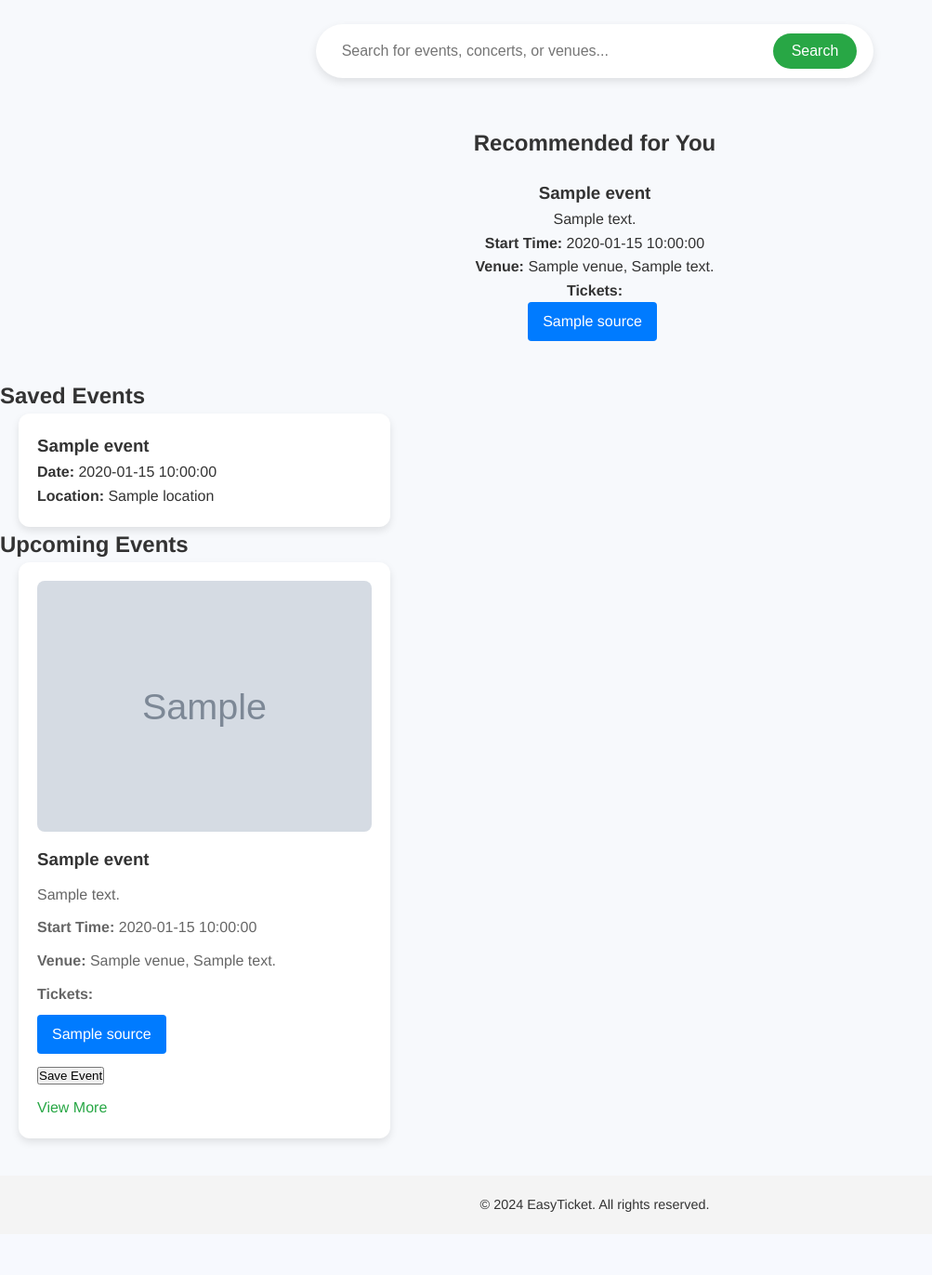
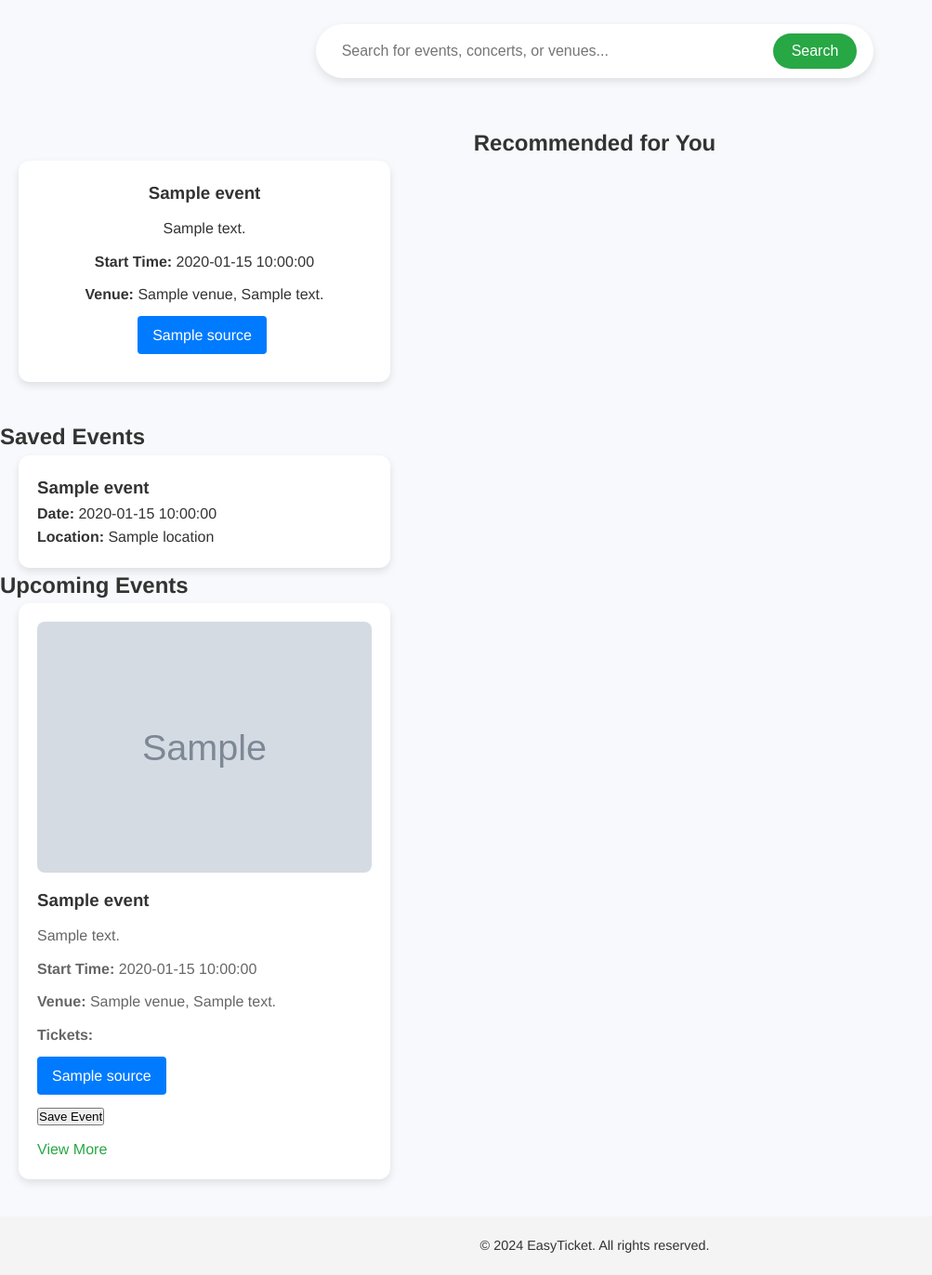
Before and after one commit to Krwaheed/EasyTicket, a Flask app: template templates/user-dashboard.html in a window 1280 px wide. Shown: the part 200-1572 px from the top of the page at 93% size, without its empty margins (0-1003 px from the left). Before the commit the page ends 1504 px from the top, so only its background shows below. Run offline with Flask 3, Linux system fonts and the light colour scheme; the template is opened without the code that fills it: most values are stand-ins (such as "Sample title", 1, 10 or a date in 2020); grey boxes marked "Sample" are stand-in pictures.

Commit message:
recommendation working and presentable layout

```diff
--- a/app.py
+++ b/app.py
@@ -1,5 +1,7 @@
 
 import os
+import random
+
 from flask import flash
 import mysql.connector
 from flask import render_template, Flask, request, session, redirect, url_for, jsonify
@@ -74,7 +76,7 @@
     }
 
     headers = {
-        "x-rapidapi-key": "e1771a4d3cmshe1422348b33577ap137634jsnf514f28dfad6",
+        "x-rapidapi-key": "a3804edb29msh3d684e1f89bacb1p1e8605jsn41cfb1cbdb6c",
         "x-rapidapi-host": "real-time-events-search.p.rapidapi.com"
     }
 
@@ -87,7 +89,7 @@
 
 
 def get_user_recommendations(username):
-    """Fetch recommended events based on user interests."""
+    """Fetch recommended events based on user interests, excluding general categories."""
     cursor = db.cursor(dictionary=True)
     cursor.execute("""
         SELECT i.interest_name FROM user_interests ui
@@ -98,14 +100,26 @@
     interests = cursor.fetchall()
     print("Interests fetched:", interests)  # Debugging line
 
+    # List of general categories to exclude
+    exclude_categories = ['Movies', 'Theater', 'Music', 'Sports']
+
+    # Filter out general categories
+    filtered_interests = [interest for interest in interests if interest['interest_name'] not in exclude_categories]
+    print("Filtered interests:", filtered_interests)  # Debugging line
+
+    # Shuffle the list of filtered interests and pick the first three
+    random.shuffle(filtered_interests)
+    selected_interests = filtered_interests[:3] if len(filtered_interests) > 3 else filtered_interests
+
     recommended_events = []
-    for interest in interests:
+    for interest in selected_interests:
         print("Fetching events for interest:", interest['interest_name'])  # Debugging line
-        event = fetch_real_time_events(interest['interest_name'])
-        print("Event fetched:", event)  # Debugging line
-        if event and event.get('data'):
-            # Add only the first event of each interest to the recommendations
-            recommended_events.append(event['data'][0])
+        events = fetch_real_time_events(interest['interest_name'])
+        print("Events fetched:", events)  # Debugging line
+        if events and events.get('data'):
+            # Choose a random event from those fetched
+            random_event = random.choice(events['data'])
+            recommended_events.append(random_event)
 
     print("Recommended events:", recommended_events)  # Debugging line
     return recommended_events
--- a/static/css/user-dashboard.css
+++ b/static/css/user-dashboard.css
@@ -96,13 +96,60 @@
 
 /* Recommended Section */
 .recommend-section {
-    text-align: center;
-    margin-bottom: 40px;
+    text-align: center; /* Center align the header text */
+    margin-bottom: 40px; /* Space at the bottom of the section */
 }
 
-.recommend-section h2 {
-    color: #333;
-    margin-bottom: 20px;
+.events-grid {
+    display: grid;
+    grid-template-columns: repeat(3, 1fr); /* Sets up three columns */
+    gap: 20px; /* Space between each event detail box */
+    padding: 0 20px; /* Padding on the sides of the grid container */
+}
+
+.event-detail {
+    background-color: #ffffff;
+    padding: 20px;
+    border-radius: 12px;
+    box-shadow: 0 4px 8px rgba(0, 0, 0, 0.1);
+    display: flex;
+    flex-direction: column;
+    justify-content: space-between;
+    height: 100%; /* Make all detail cards the same height for uniformity */
+}
+
+.event-detail h3, .event-detail p {
+    margin-bottom: 10px;
+}
+
+.ticket-list {
+    list-style-type: none;
+    padding: 0;
+}
+
+.ticket-button {
+    background-color: #007bff;
+    color: white;
+    padding: 8px 16px;
+    border-radius: 4px;
+    text-decoration: none;
+    display: inline-block;
+    margin-right: 5px;
+}
+
+.ticket-button:hover {
+    background-color: #0056b3;
+}
+
+.view-more {
+    color: #28a745;
+    text-decoration:none;
+    display: inline-block;
+    margin-top: 10px;
+}
+
+.view-more:hover {
+    text-decoration: underline;
 }
 
 /* Events Section */
--- a/templates/user-dashboard.html
+++ b/templates/user-dashboard.html
@@ -22,21 +22,28 @@
     <!-- Centered Search Section -->
     <section class="search-section">
         <form action="/user-dashboard" method="POST" class="search-form">
-                <input type="text" name="query" placeholder="Search for events, concerts, or venues..." value="{{ query }}" class="search-input">
+            <input type="text" name="query" placeholder="Search for events, concerts, or venues..." value="{{ query }}"
+                   class="search-input">
             <button type="submit" class="search-button">Search</button>
         </form>
     </section>
 
     <section class="recommend-section">
         <h2>Recommended for You</h2>
+        <div class="events-grid"> <!-- New: Using grid layout similar to "Events Section" -->
             {% if recommendations %}
             {% for event in recommendations %}
             <div class="event-detail">
                 <h3>{{ event.name }}</h3>
                 <p>{{ event.description }}</p>
                 <p><strong>Start Time:</strong> {{ event.start_time }}</p>
-                <p><strong>Venue:</strong> {{ event.venue.name }}, {{ event.venue.full_address }}</p>
-                <p><strong>Tickets:</strong></p>
+                <p><strong>Venue:</strong>
+                    {% if event.venue and event.venue.name and event.venue.full_address %}
+                    {{ event.venue.name }}, {{ event.venue.full_address }}
+                    {% else %}
+                    No venue information available
+                    {% endif %}
+                </p>
                 <ul class="ticket-list">
                     {% for ticket in event.ticket_links %}
                     <li><a href="{{ ticket.link }}" target="_blank" class="ticket-button">{{ ticket.source }}</a></li>
@@ -47,6 +54,7 @@
             {% else %}
             <p>No recommendations available at the moment.</p>
             {% endif %}
+        </div>
     </section>
 
 
@@ -69,8 +77,6 @@
     </section>
 
 
-
-
     <!-- Events Section -->
     <section class="events-section">
         <h2>Upcoming Events</h2>
@@ -86,7 +92,8 @@
                     <p><strong>Tickets:</strong></p>
                     <ul class="ticket-list">
                         {% for ticket in event.ticket_links %}
-                            <li><a href="{{ ticket.link }}" target="_blank" class="ticket-button">{{ ticket.source }}</a></li>
+                        <li><a href="{{ ticket.link }}" target="_blank" class="ticket-button">{{ ticket.source }}</a>
+                        </li>
                         {% endfor %}
                     </ul>
                     <!-- Save Event Form -->
```
Lines whose indentation alone changed are shown as unchanged.
